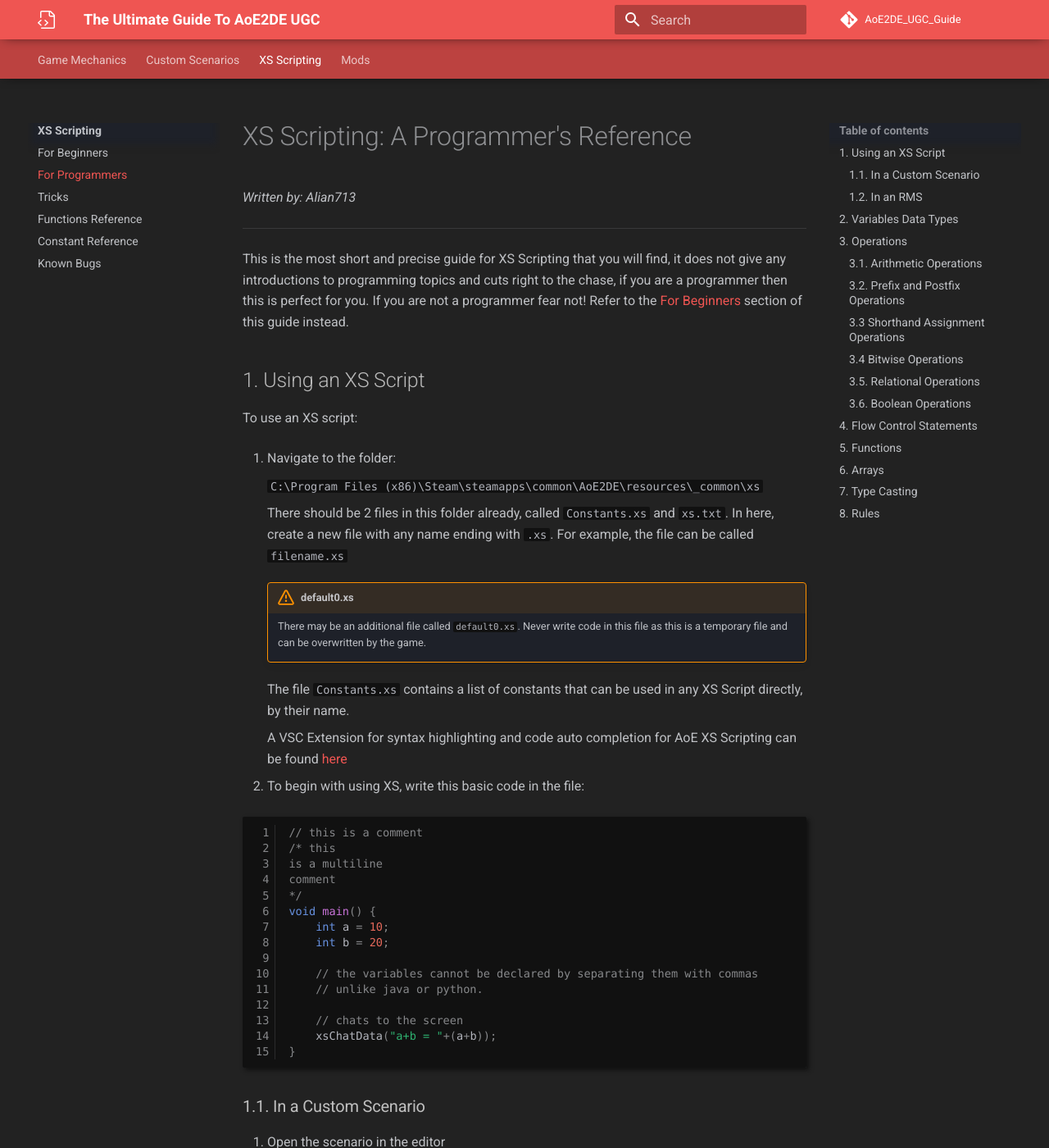
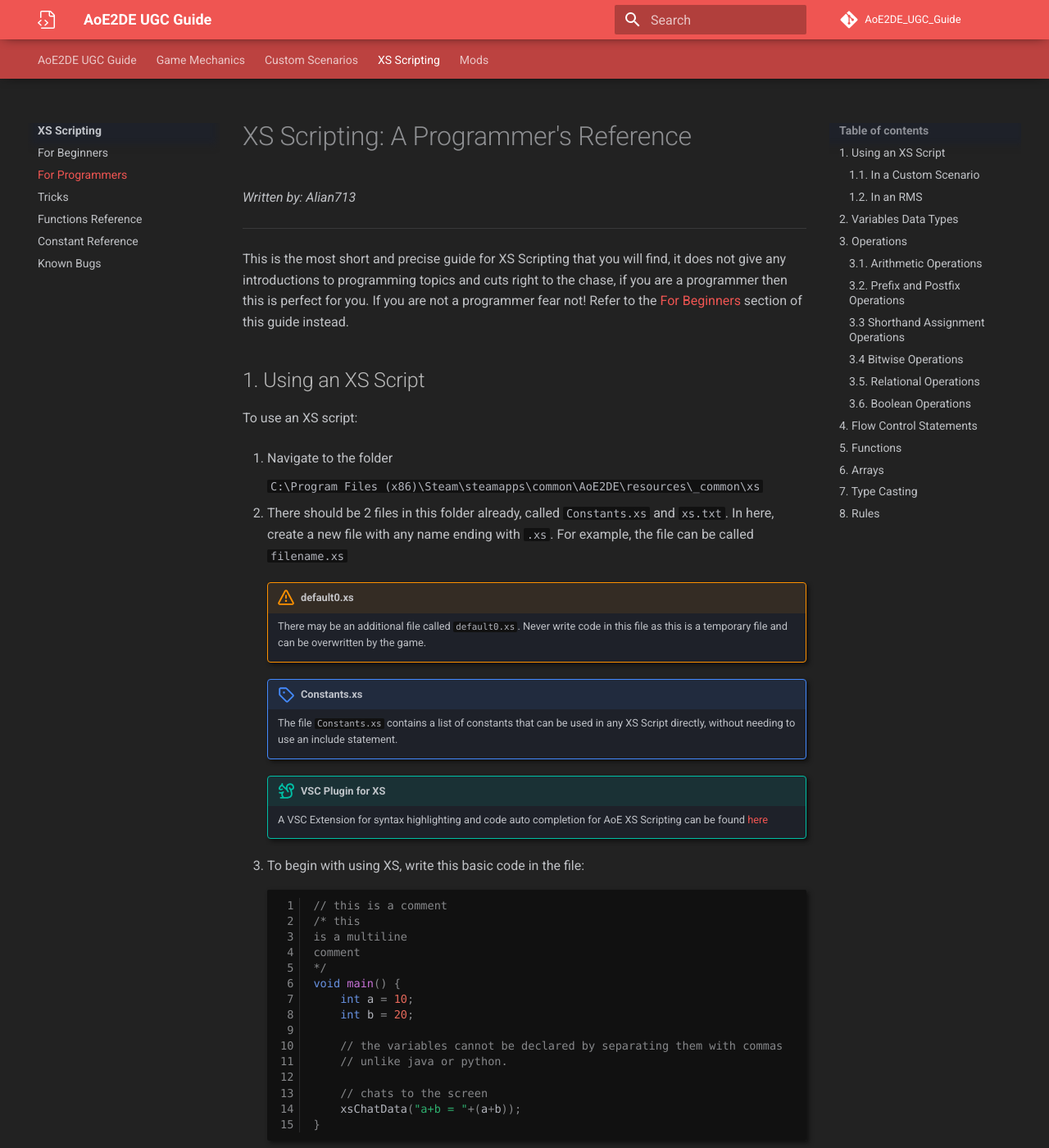
Before and after one commit to Divy1211/AoE2DE_UGC_Guide, an MkDocs documentation site: the page built from docs/general/xs/programmer.md, in a window 1280 px wide and 1400 px high. Shown: the whole window at 82% size. Built offline with MkDocs 1.6.1 and Material for MkDocs 9.7.7, drawn with Linux system fonts in a browser that asks for light colours; some web fonts are replaced; comment, search, counter and statistics services are not loaded.

Commit message:
fixed all theming issues

````diff
--- a/docs/style.css
+++ b/docs/css/style.css
@@ -7,9 +7,9 @@
      box-shadow: 0px 0px 15px -5px #000000 !important;
 }
 
-.hideTOC .md-nav {
+/* .hideTOC .md-nav {
      display: none !important;
-}
+} */
 
 h2 {
      color: #BABABA !important;
@@ -59,56 +59,20 @@ body {
      background: #ff1947 !important;
 }
 
-/* .md-typeset :is(.note)>:is(.admonition-title,summary) {
-     border-color: #e73dd0 !important;
+.admonition.abstract,
+.admonition.bug,
+.admonition.danger,
+.admonition.example,
+.admonition.failure,
+.admonition.info,
+.admonition.note,
+.admonition.success,
+.admonition.tip,
+.admonition.question,
+.admonition.quote,
+.admonition.warning {
+     box-shadow: 3px 3px 5px 0px #111111;
 }
-
-.admonition.note .admonition-title::before {
-     background-color: #e73dd0 !important;
-}
-
-.admonition.note .admonition-title {
-     background-color: #e73dd023 !important;
-}
-
-.admonition.note {
-     border-color: #e73dd0 !important;
-     font-size: 14px;
-}
-
-.admonition.warning {
-     font-size: 14px;
-}
-
-.admonition.tip, .admonition-title {
-     font-size: 16px !important;
-}
-
-.admonition.tip {
-     border-color: #e7ce3d !important;
-     font-size: 16px;
-}
-
-.admonition.tip .admonition-title {
-     background-color: #e7ce3d23 !important;
-}
-
-.admonition.tip .admonition-title::before {
-     background-color: #e7ce3d !important;
-}
-
-.admonition.question {
-     border-color: #e73d8c !important;
-     font-size: 16px;
-}
-
-.admonition.question .admonition-title {
-     background-color: #e73d8c23 !important;
-}
-
-.admonition.question .admonition-title::before {
-     background-color: #e73d8c !important;
-} */
 
 tr td, table {
      border-width: 0 !important;
--- a/docs/general/xs/programmer.md
+++ b/docs/general/xs/programmer.md
@@ -9,38 +9,40 @@ This is the most short and precise guide for XS Scripting that you will find, it
 
 To use an XS script:
 
-1. Navigate to the folder:
+1. Navigate to the folder
 
     `C:\Program Files (x86)\Steam\steamapps\common\AoE2DE\resources\_common\xs`
 
-    There should be 2 files in this folder already, called `Constants.xs` and `xs.txt`. In here, create a new file with any name ending with `.xs`. For example, the file can be called `filename.xs`
+2. There should be 2 files in this folder already, called `Constants.xs` and `xs.txt`. In here, create a new file with any name ending with `.xs`. For example, the file can be called `filename.xs`
 
-    !!! warning "default0.xs"
+    !!! Warning "default0.xs"
         There may be an additional file called `default0.xs`. Never write code in this file as this is a temporary file and can be overwritten by the game.
 
-    The file `Constants.xs` contains a list of constants that can be used in any XS Script directly, by their name.
+    !!! Note "Constants.xs"
+        The file `Constants.xs` contains a list of constants that can be used in any XS Script directly, without needing to use an include statement.
 
-    A VSC Extension for syntax highlighting and code auto completion for AoE XS Scripting can be found [here](https://marketplace.visualstudio.com/items?itemName=Divy.vscode-xs)
+    !!! Tip "VSC Plugin for XS"
+        A VSC Extension for syntax highlighting and code auto completion for AoE XS Scripting can be found [here](https://marketplace.visualstudio.com/items?itemName=Divy.vscode-xs)
 
-2. To begin with using XS, write this basic code in the file:
+3. To begin with using XS, write this basic code in the file:
 
-```cpp
-// this is a comment
-/* this
-is a multiline
-comment
-*/
-void main() {
-    int a = 10;
-    int b = 20;
+    ```cpp
+    // this is a comment
+    /* this
+    is a multiline
+    comment
+    */
+    void main() {
+        int a = 10;
+        int b = 20;
 
-    // the variables cannot be declared by separating them with commas
-    // unlike java or python.
+        // the variables cannot be declared by separating them with commas
+        // unlike java or python.
 
-    // chats to the screen
-    xsChatData("a+b = "+(a+b));
-}
-```
+        // chats to the screen
+        xsChatData("a+b = "+(a+b));
+    }
+    ```
 
 ### 1.1. In a Custom Scenario
 
--- a/mkdocs.yml
+++ b/mkdocs.yml
@@ -1,24 +1,27 @@
-site_name:          "The Ultimate Guide To AoE2DE UGC"
-site_url:           "https://ugc.aoe2.rocks"
-site_description:   "The Ultimate Guide To AoE2DE UGC"
-site_author:        "Alian713, MrKirby, hszemi"
 docs_dir:           "docs/"
+
 repo_name:          "AoE2DE_UGC_Guide"
 repo_url:           "https://github.com/Divy1211/AoE2DE_UGC_Guide"
+
+site_author:        "Alian713, MrKirby, hszemi"
+site_description:   "The Ultimate Guide To AoE2DE UGC"
+site_name:          "AoE2DE UGC Guide"
+site_url:           "https://ugc.aoe2.rocks"
+
 use_directory_urls: true
 
 nav:
-  # - About:                          "index.md"
+  -                                 "index.md"
   - Game Mechanics:
-    - "general/index.md"
+    -                               "general/index.md"
     - Damage Calculation:           "general/damage_calculation.md"
     - Attributes:                   "general/attributes.md"
     - Resources:                    "general/resources/resources.md"
     - Hotkeys:                      "general/hotkeys/hotkeys.md"
   - Custom Scenarios:
-    - "scenarios/index.md"
+    -                               "scenarios/index.md"
     - Triggers:
-      - "scenarios/triggers/index.md"
+      -                             "scenarios/triggers/index.md"
       - Effects:                    "scenarios/triggers/effects/effects.md"
     #   - Conditions:               "scenarios/triggers/conditions/conditions.md"
     #   - Variables:                "scenarios/triggers/variables.md"
@@ -30,9 +33,9 @@ nav:
       #   - A.G.E. Uses:            "scenarios/useful_tools/age/uses.md"
       #   - Unhiding Editor Units:  "scenarios/useful_tools/age/unhide.md"
       - AoE2ScenarioParser:
-        - "scenarios/useful_tools/parser/index.md"
+        -                           "scenarios/useful_tools/parser/index.md"
   - XS Scripting:
-    - "general/xs/index.md"
+    -                               "general/xs/index.md"
     - For Beginners:                "general/xs/beginner.md"
     - For Programmers:              "general/xs/programmer.md"
     - Tricks:                       "general/xs/tricks.md"
@@ -40,7 +43,7 @@ nav:
     - Constant Reference:           "general/xs/constants.md"
     - Known Bugs:                   "general/xs/bugs.md"
   - Mods:
-    - "mods/index.md"
+    -                               "mods/index.md"
 #   - Data Mods
 #     - Advanced Genie Editor:
 #       - A.G.E. Basics:            "mods/age/basics.md"
@@ -50,64 +53,46 @@ nav:
 markdown_extensions:
   - attr_list
   - admonition                # Create not and warning boxes        https://squidfunk.github.io/mkdocs-material/reference/admonitions/#admonition
+  - md_in_html
   - pymdownx.caret            # Handling sub- and superscripts      https://facelessuser.github.io/pymdown-extensions/extensions/caret/
   - pymdownx.critic           #                                     https://facelessuser.github.io/pymdown-extensions/extensions/critic/
+  - pymdownx.details          # Collapsable elements                https://facelessuser.github.io/pymdown-extensions/extensions/details/
+  - pymdownx.inlinehilite     # Inline code highlighting            https://facelessuser.github.io/pymdown-extensions/extensions/inlinehilite/
+  - pymdownx.keys             # Add styling keyboard keys           https://facelessuser.github.io/pymdown-extensions/extensions/keys/
   - pymdownx.mark             # Highlighting of text                https://facelessuser.github.io/pymdown-extensions/extensions/mark/
+  - pymdownx.smartsymbols     # Creating special characters         https://facelessuser.github.io/pymdown-extensions/extensions/smartsymbols/
+  - pymdownx.snippets         #                                     https://facelessuser.github.io/pymdown-extensions/extensions/snippets/
+  - pymdownx.superfences
+  - pymdownx.tabbed           # Tabs                                https://facelessuser.github.io/pymdown-extensions/extensions/tabbed/
+  - pymdownx.tasklist         #                                     https://facelessuser.github.io/pymdown-extensions/extensions/tasklist/
   - pymdownx.tilde            # Strikethrough of text               https://facelessuser.github.io/pymdown-extensions/extensions/tilde/
-  - pymdownx.tasklist         #                                     https://facelessuser.github.io/pymdown-extensions/extensions/tasklist/
-  - pymdownx.keys             # Add styling keyboard keys           https://facelessuser.github.io/pymdown-extensions/extensions/keys/
-  - pymdownx.tabbed           # Tabs                                https://facelessuser.github.io/pymdown-extensions/extensions/tabbed/
-  - pymdownx.details          # Collapsable elements                https://facelessuser.github.io/pymdown-extensions/extensions/details/
-  - pymdownx.superfences
-  - pymdownx.highlight:       # Highlighting code blocks            https://facelessuser.github.io/pymdown-extensions/extensions/highlight/
-      linenums: true
-  - pymdownx.emoji:           # Emojis                              https://facelessuser.github.io/pymdown-extensions/extensions/emoji/
-      emoji_index: !!python/name:materialx.emoji.twemoji
-      emoji_generator: !!python/name:materialx.emoji.to_svg
-  - pymdownx.inlinehilite     # Inline code highlighting            https://facelessuser.github.io/pymdown-extensions/extensions/inlinehilite/
-  - pymdownx.snippets         #                                     https://facelessuser.github.io/pymdown-extensions/extensions/snippets/
-  - pymdownx.superfences      # Complicated code fences             https://facelessuser.github.io/pymdown-extensions/extensions/superfences/
-  - pymdownx.smartsymbols     # Creating special characters         https://facelessuser.github.io/pymdown-extensions/extensions/smartsymbols/
   - pymdownx.arithmatex:      # Preserve LaTeX math equations       https://facelessuser.github.io/pymdown-extensions/extensions/arithmatex/
       generic: true
+  - pymdownx.emoji:           # Emojis                              https://facelessuser.github.io/pymdown-extensions/extensions/emoji/
+      emoji_index:     !!python/name:materialx.emoji.twemoji
+      emoji_generator: !!python/name:materialx.emoji.to_svg
+  - pymdownx.highlight:       # Highlighting code blocks            https://facelessuser.github.io/pymdown-extensions/extensions/highlight/
+      linenums:     true
+      use_pygments: true
+  - pymdownx.superfences:     # Complicated code fences             https://facelessuser.github.io/pymdown-extensions/extensions/superfences/
+      custom_fences:
+        - name:   mermaid
+          class:  mermaid
+          format: !!python/name:pymdownx.superfences.fence_code_format
   - pymdownx.tasklist:        # Creating Check-able tasklist        https://facelessuser.github.io/pymdown-extensions/extensions/tasklist/
-      custom_checkbox: true
+      custom_checkbox:    true
       clickable_checkbox: true
   - toc:
       permalink: true
-extra_javascript:
-  - https://polyfill.io/v3/polyfill.min.js?features=es6
-  - https://cdn.jsdelivr.net/npm/mathjax@3/es5/tex-mml-chtml.js
-  - ../hide_toc.js
-
 plugins:
   - search:
+      lang: en
       separator: '[\s\-\.\_]+'
 
-extra_css:
-  - style.css
-
 theme:
-  analytics:
-    gtag: G-X6E7LFHRLR
+  # favicon:
+  language: en
   name: material
-  language: en
-  # favicon:
-  icon:
-    logo: octicons/file-code-24
-    admonition:
-      note: octicons/tag-16
-      abstract: octicons/checklist-16
-      info: octicons/info-16
-      tip: octicons/squirrel-16
-      success: octicons/check-16
-      question: octicons/question-16
-      warning: octicons/alert-16
-      failure: octicons/x-circle-16
-      danger: octicons/zap-16
-      bug: octicons/bug-16
-      example: octicons/beaker-16
-      quote: octicons/quote-16
   features:
     - content.code.annotate
     - navigation.expand
@@ -115,15 +100,54 @@ theme:
     # - navigation.instant
     # - navigation.sections
     - navigation.tabs
+    - navigation.top
     - navigation.tracking
-    - search.suggest
     - search.highlight
     - search.share
+    - search.suggest
     # - toc.integrate
-  palette:
-    scheme: slate
-    primary: red
-    accent: red
   font:
     text: Roboto
     code: Consolas
+  icon:
+    logo: octicons/file-code-24
+    admonition:
+      abstract: octicons/checklist-16
+      bug:      octicons/bug-16
+      danger:   octicons/zap-16
+      example:  octicons/beaker-16
+      failure:  octicons/x-circle-16
+      info:     octicons/info-16
+      note:     octicons/tag-16
+      success:  octicons/check-16
+      tip:      octicons/squirrel-16
+      question: octicons/question-16
+      quote:    octicons/quote-16
+      warning:  octicons/alert-16
+  palette:
+    scheme:  slate
+    primary: red
+    accent:  red
+extra_javascript:
+  - https://polyfill.io/v3/polyfill.min.js?features=es6
+  - https://cdn.jsdelivr.net/npm/mathjax@3/es5/tex-mml-chtml.js
+extra_css:
+  - ./css/style.css
+extra:
+  analytics:
+    provider: google
+    property: G-X6E7LFHRLR
+    feedback:
+      title: Was this page helpful?
+      ratings:
+        - icon: material/emoticon-happy-outline
+          name: This page was helpful
+          data: 1
+          note: >-
+            Thanks for your feedback!
+        - icon: material/emoticon-sad-outline
+          name: This page could be improved
+          data: 0
+          note: >-
+            Thanks for your feedback! Help us improve this page by
+            using our <a href="..." target=_blank>feedback form</a>.
````
Also changed, not shown: other parts of docs/general/xs/programmer.md (+1 -1 lines), docs/general/xs/beginner.md (+70 -93 lines), docs/index.md (line endings or trailing spaces), docs/js/hide_toc.js (renamed from docs/hide_toc.js).
